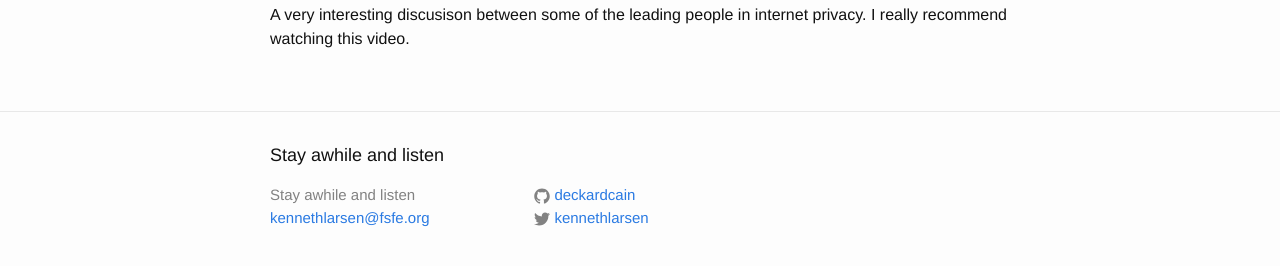
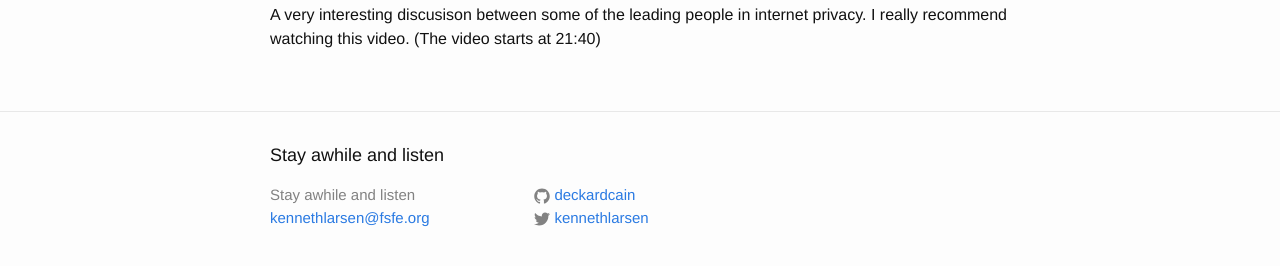
Before and after one commit to deckardcain/deckardcain.github.io, a Jekyll site: the page built from _posts/2014-09-16-The-Moment-of-Truth.markdown, in a window 1280 px wide, cut to the strip 519-785 px from the top of the page. Built offline with Jekyll 4.4.1, drawn with Linux system fonts in a browser that asks for light colours.

Commit message:
post fix

```diff
--- a/_posts/2014-09-16-The-Moment-of-Truth.markdown
+++ b/_posts/2014-09-16-The-Moment-of-Truth.markdown
@@ -6,4 +6,4 @@ categories: privacy
 ---
 <iframe width="560" height="315" src="//www.youtube.com/embed/Pbps1EwAW-0" frameborder="0" allowfullscreen></iframe>
 
-A very interesting discusison between some of the leading people in internet privacy. I really recommend watching this video.
+A very interesting discusison between some of the leading people in internet privacy. I really recommend watching this video. (The video starts at 21:40)
```
